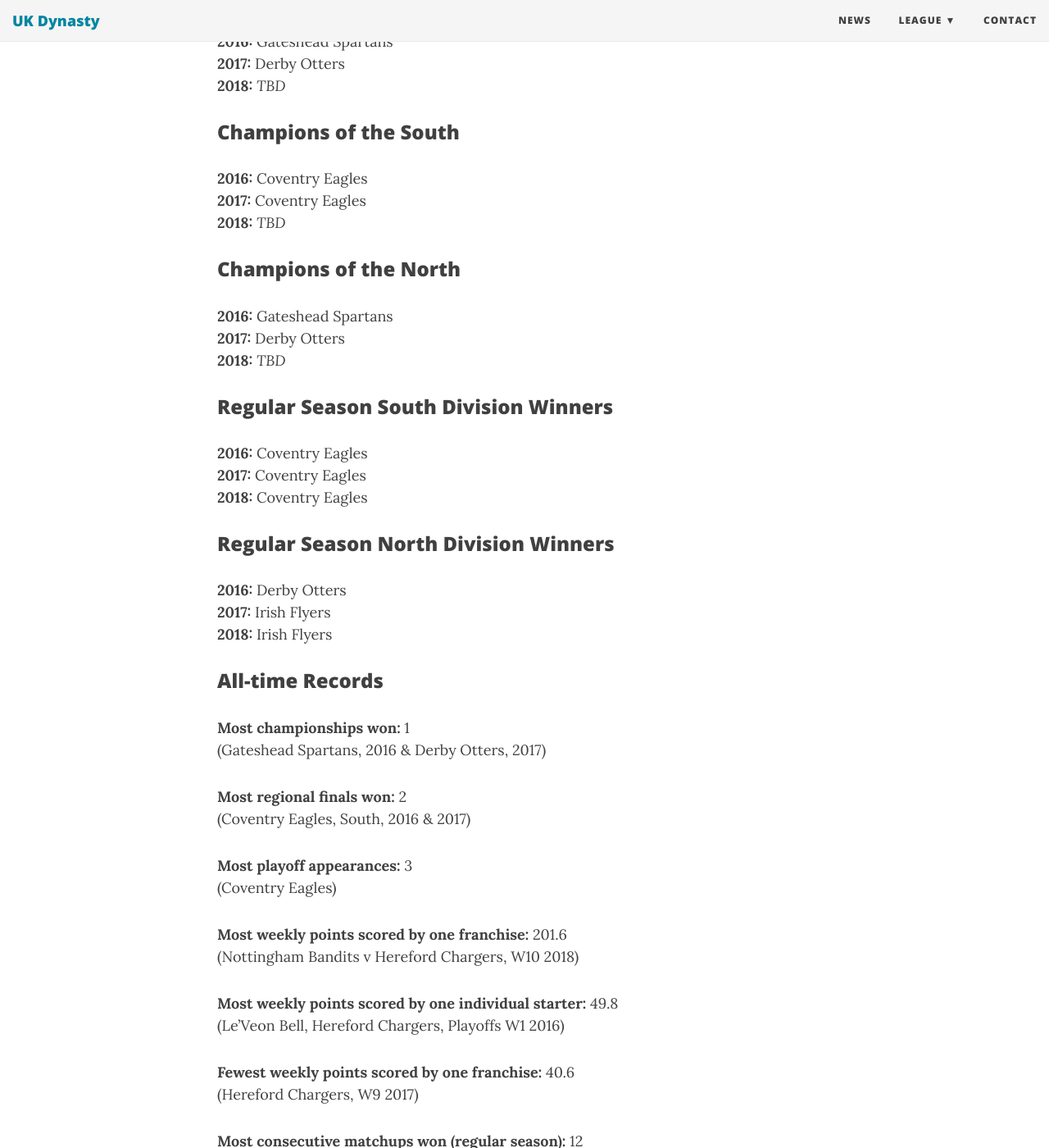
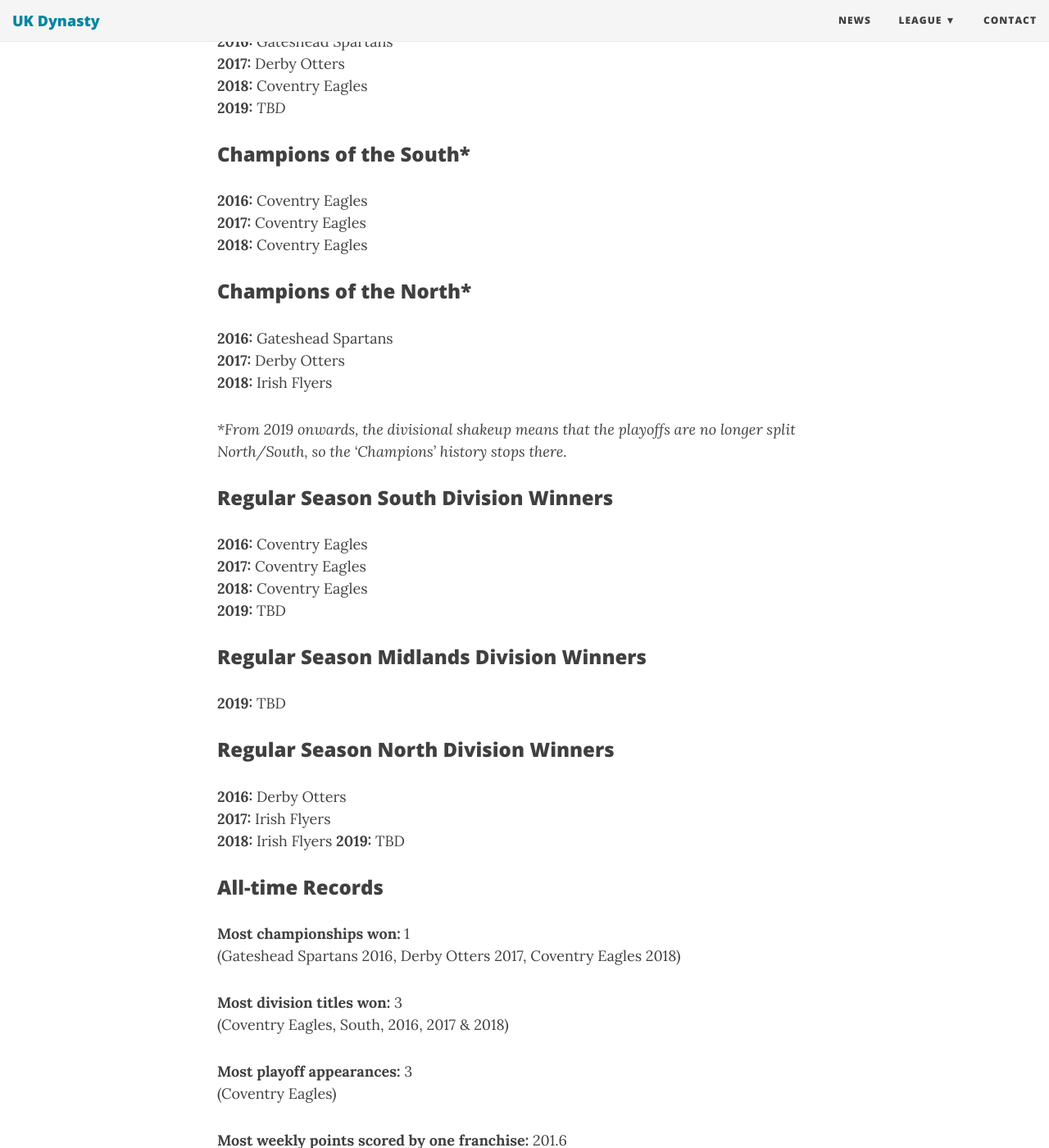
Before and after one commit to UKDynasty/ukdynasty.github.io, a Jekyll site: the page built from history/index.md, in a window 1280 px wide and 1400 px high, scrolled down 432 px. Shown: the whole window at 82% size. Built offline with Jekyll 4.4.1, drawn with Linux system fonts in a browser that asks for light colours; nearby versions of some CDN libraries; some of the changed text lies outside the part shown.

Commit message:
Update history

```diff
--- a/history/index.md
+++ b/history/index.md
@@ -14,39 +14,48 @@ published: true
 
 **2016:**  Gateshead Spartans
 **2017:** Derby Otters
-**2018:** *TBD*
+**2018:** Coventry Eagles
+**2019:** *TBD*
 
-### Champions of the South
+### Champions of the South*
 
 **2016:**  Coventry Eagles
 **2017:** Coventry Eagles
-**2018:** *TBD*
+**2018:** Coventry Eagles
 
-### Champions of the North
+### Champions of the North*
 
 **2016:**  Gateshead Spartans
 **2017:** Derby Otters
-**2018:** *TBD*
+**2018:** Irish Flyers
+
+**From 2019 onwards, the divisional shakeup means that the playoffs are no longer split North/South, so the 'Champions' history stops there.*
 
 ### Regular Season South Division Winners
 
 **2016:**  Coventry Eagles
 **2017:** Coventry Eagles
 **2018:** Coventry Eagles
+**2019:** TBD
+
+### Regular Season Midlands Division Winners
+
+**2019:** TBD
 
 ### Regular Season North Division Winners
 
 **2016:**  Derby Otters
 **2017:** Irish Flyers
 **2018:** Irish Flyers
+**2019:** TBD
 
 ### All-time Records
 
 **Most championships won:** 1
-(Gateshead Spartans, 2016 & Derby Otters, 2017)
+(Gateshead Spartans 2016, Derby Otters 2017, Coventry Eagles 2018)
 
-**Most regional finals won:** 2
-(Coventry Eagles, South, 2016 & 2017)
+**Most division titles won:** 3
+(Coventry Eagles, South, 2016, 2017 & 2018)
 
 **Most playoff appearances:**  3
 (Coventry Eagles)
@@ -119,3 +128,20 @@ published: true
 
 **Most consecutive matchups lost:** 10
 (Hereford Chargers, W6-W13)
+
+#### 2019
+
+**Most weekly points scored by one franchise:** 192.22
+(Chippenham Packers v Flitwick Fireflies, W5)
+
+**Most weekly points scored by one individual starter:** 46.7
+(Will Fuller, Hereford Chargers, W5)
+
+**Fewest weekly points scored by one franchise:** 57.58
+(Hereford Chargers, W8)
+
+**Most consecutive matchups won:** 4
+(Gateshead Spartans, W3-W7)
+
+**Most consecutive matchups lost:** 4
+(Flitwick Fireflies, W5-W8 & Oxford Pythons, W3-W7)
```
